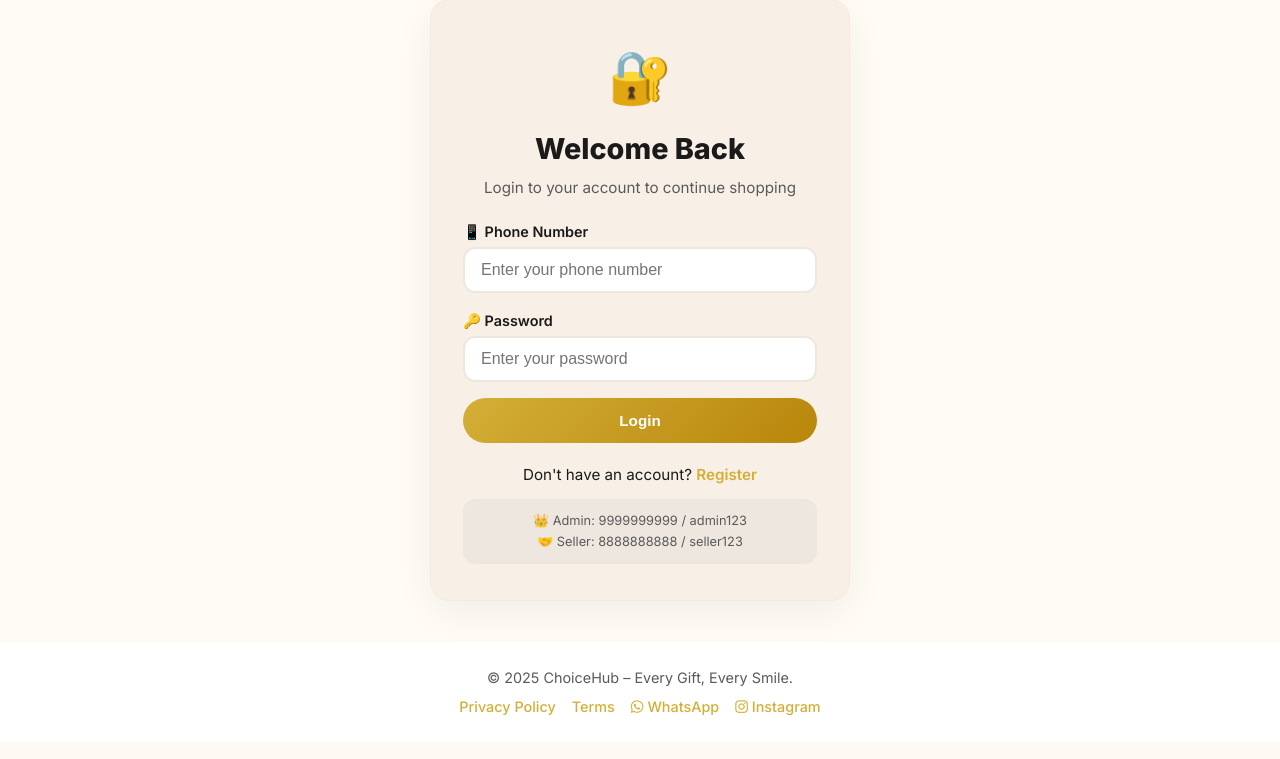
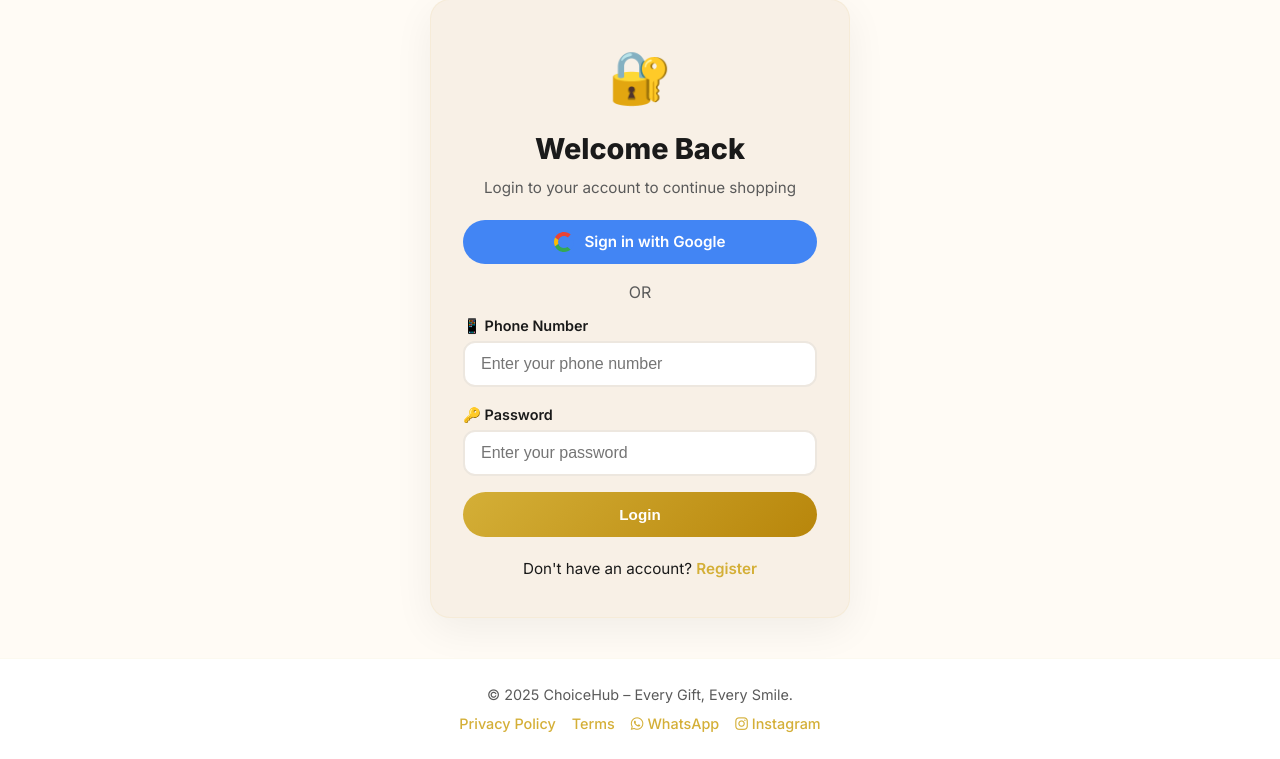
Before and after one commit to ajaysinghrajput9370/ChoiceHub, a Flask app: page /login in a window 1280 px wide. Shown: the part 159-918 px from the top of the page. Run offline with Flask 3, Linux system fonts and the light colour scheme.

Commit message:
Update login.html
sas

```diff
--- a/templates/login.html
+++ b/templates/login.html
@@ -6,6 +6,20 @@
         <div class="auth-icon">🔐</div>
         <h2>Welcome Back</h2>
         <p class="auth-subtitle">Login to your account to continue shopping</p>
+
+        <!-- Google Login Button -->
+        <a href="/login/google" class="btn" style="background:#4285F4; color:#fff; width:100%; display:flex; align-items:center; justify-content:center; gap:10px; margin-bottom:16px;">
+            <svg xmlns="http://www.w3.org/2000/svg" width="20" height="20" viewBox="0 0 48 48">
+                <path fill="#EA4335" d="M24 9.5c3.54 0 6.71 1.22 9.21 3.6l6.85-6.85C35.9 2.38 30.47 0 24 0 14.62 0 6.51 5.38 2.56 13.22l7.98 6.19C12.43 13.72 17.74 9.5 24 9.5z"/>
+                <path fill="#4285F4" d="M46.98 24.55c0-1.57-.15-3.09-.38-4.55H24v9.02h12.94c-.58 2.96-2.26 5.48-4.78 7.18l7.73 6c4.51-4.18 7.09-10.36 7.09-17.65z"/>
+                <path fill="#FBBC05" d="M10.53 28.59c-.48-1.45-.76-2.99-.76-4.59s.27-3.14.76-4.59l-7.98-6.19C.92 16.46 0 20.12 0 24c0 3.88.92 7.54 2.56 10.78l7.97-6.19z"/>
+                <path fill="#34A853" d="M24 48c6.48 0 11.93-2.13 15.89-5.81l-7.73-6c-2.15 1.45-4.92 2.3-8.16 2.3-6.26 0-11.57-4.22-13.47-9.91l-7.98 6.19C6.51 42.62 14.62 48 24 48z"/>
+            </svg>
+            Sign in with Google
+        </a>
+
+        <div style="text-align:center; color:var(--secondary); margin:8px 0;">OR</div>
+
         <form method="POST">
             <div class="form-group">
                 <label>📱 Phone Number</label>
@@ -19,9 +33,8 @@
         </form>
         <div class="auth-footer">
             <p>Don't have an account? <a href="/register">Register</a></p>
-            <div class="demo-creds">
+            <div class="demo-creds" style="display:none;"> <!-- Demo creds hidden now -->
                 <span>👑 Admin: 9999999999 / admin123</span>
-                <span>🤝 Seller: 8888888888 / seller123</span>
             </div>
         </div>
     </div>
```
